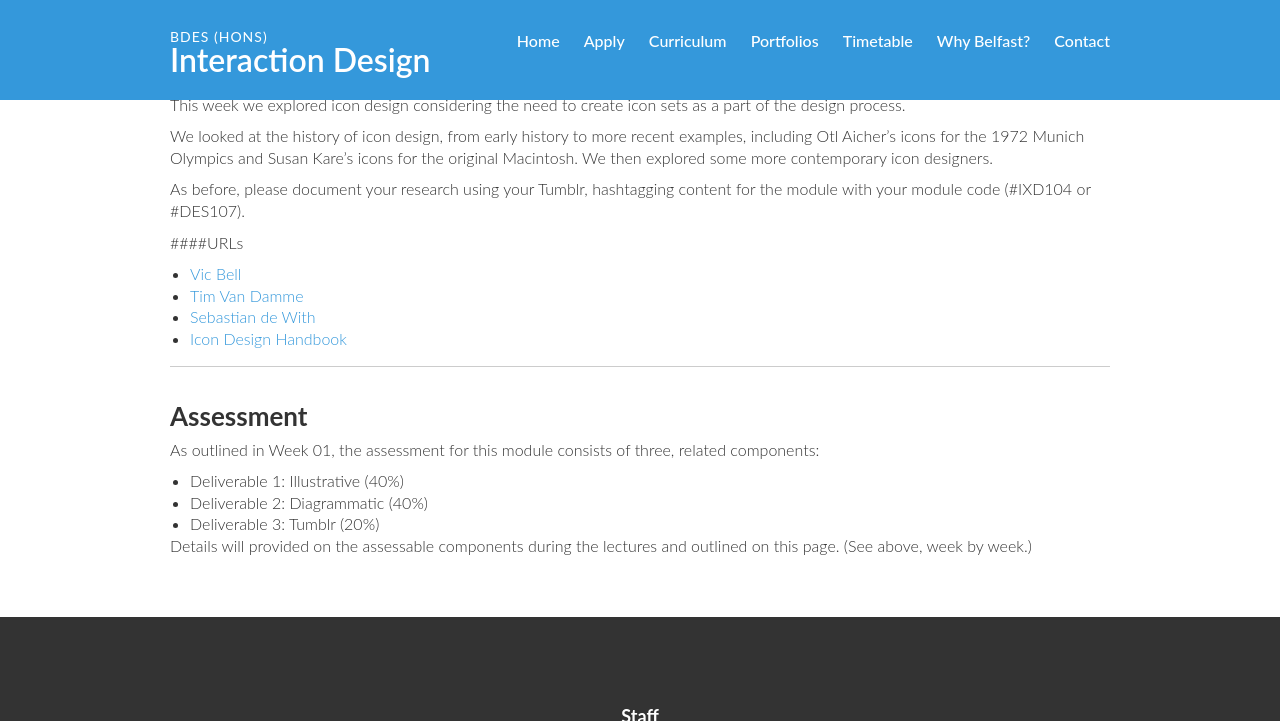
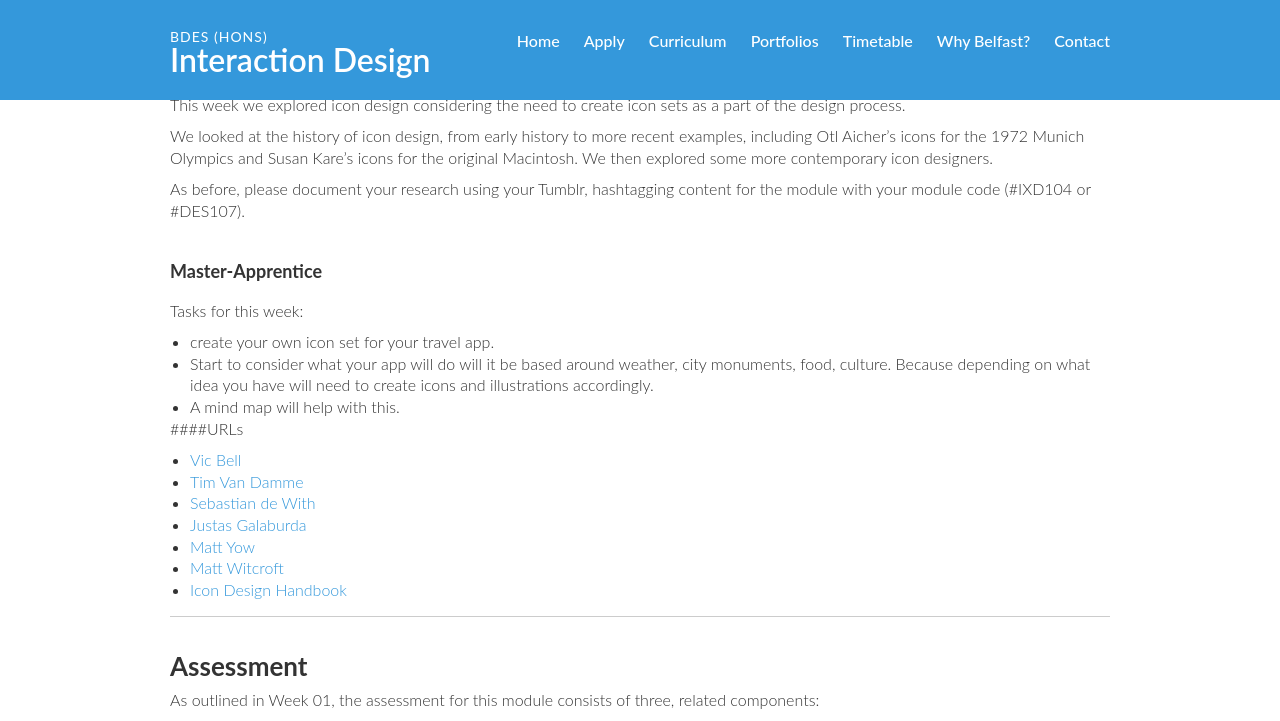
Before and after one commit to ixdbelfast/ixdbelfast.github.io, a Jekyll site: the page built from modules/IXD104/IXD104.md, in a window 1280 px wide and 900 px high, scrolled down 1897 px, cut to the strip 0-721 px from the top of the window. Built offline with Jekyll 4.4.1, drawn with Linux system fonts in a browser that asks for light colours; our own code applies the rules of GitHub Pages for plain Markdown files.

Commit message:
added inspiration and tasks

```diff
--- a/modules/IXD104/IXD104.md
+++ b/modules/IXD104/IXD104.md
@@ -74,11 +74,22 @@ We looked at the history of icon design, from early history to more recent examp
 
 As before, please document your research using your Tumblr, hashtagging content for the module with your module code (#IXD104 or #DES107).
 
+#### Master-Apprentice
+
+Tasks for this week:
+
+- create your own icon set for your travel app.
+- Start to consider what your app will do will it be based around weather, city monuments, food, culture.  Because depending on what idea you have will need to create icons and illustrations accordingly.
+- A mind map will help with this.
+
 ####URLs
 
 + [Vic Bell](https://dribbble.com/vic_bell)
 + [Tim Van Damme](https://dribbble.com/maxvoltar)
 + [Sebastian de With](https://dribbble.com/sdw)
++ [Justas Galaburda](https://dribbble.com/jucha)
++ [Matt Yow](https://dribbble.com/matt_yow)
++ [Matt Witcroft](https://dribbble.com/adamwhitcroft)
 + [Icon Design Handbook](http://iconutopia.com/)
 
 ---
```
